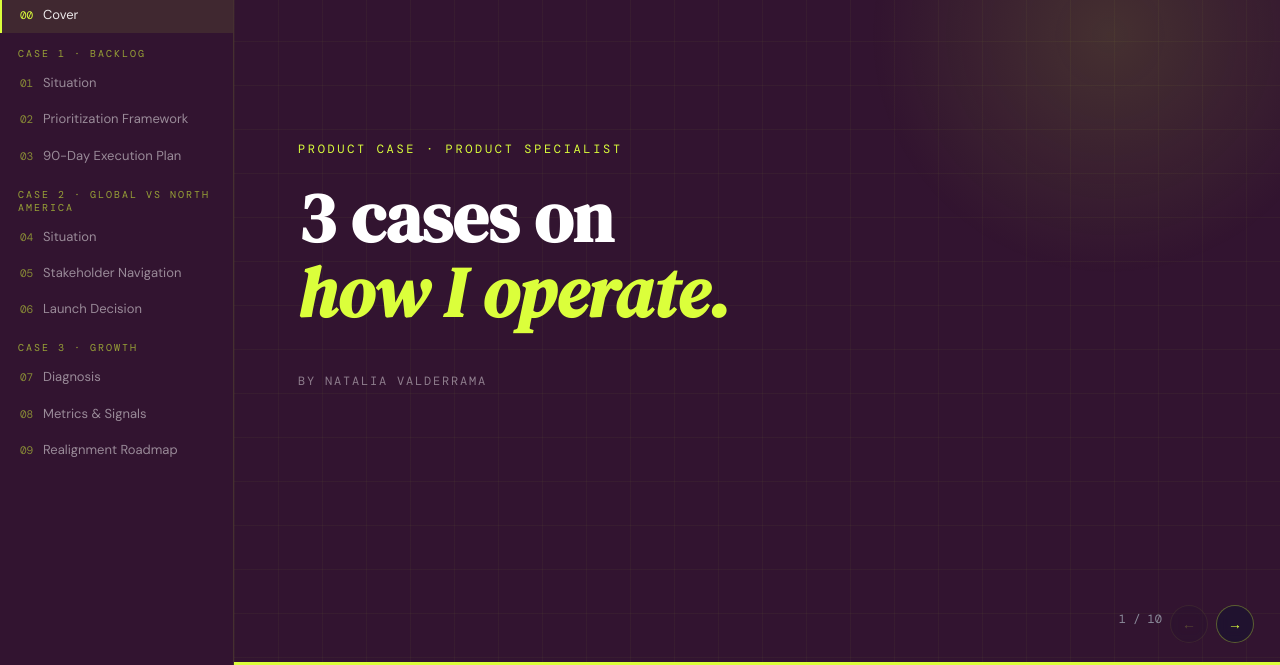
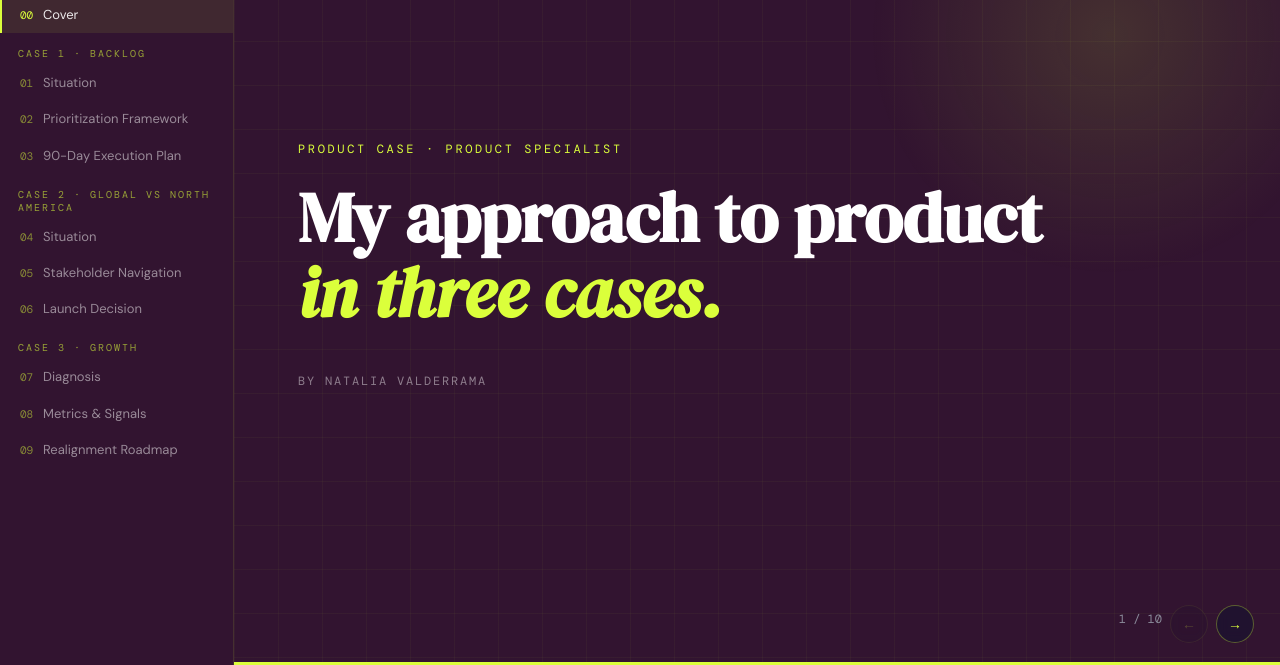
Before and after one commit to Nataliav89/hubexo-product-case, a plain HTML site: page index.html in a window 1280 px wide. Shown: the part 135-800 px from the top of the page. Drawn offline with nearby package versions, Linux system fonts and the light colour scheme.

Commit message:
Update cover heading in index.html

```diff
--- a/index.html
+++ b/index.html
@@ -470,7 +470,7 @@
       <div class="grid-bg"></div>
       <div class="glow"></div>
       <div class="cover-tag">Product Case &middot; Product Specialist</div>
-      <h1 class="cover-h">3 cases on<br><em>how I operate.</em></h1>
+      <h1 class="cover-h">My approach to product<br><em>in three cases.</em></h1>
       <p style="font-family:'DM Mono',monospace;font-size:12px;color:rgba(255,255,255,.45);letter-spacing:.15em;text-transform:uppercase;margin-top:20px;position:relative;">By Natalia Valderrama</p>
       <div class="lime-bar"></div>
     </div>
```
